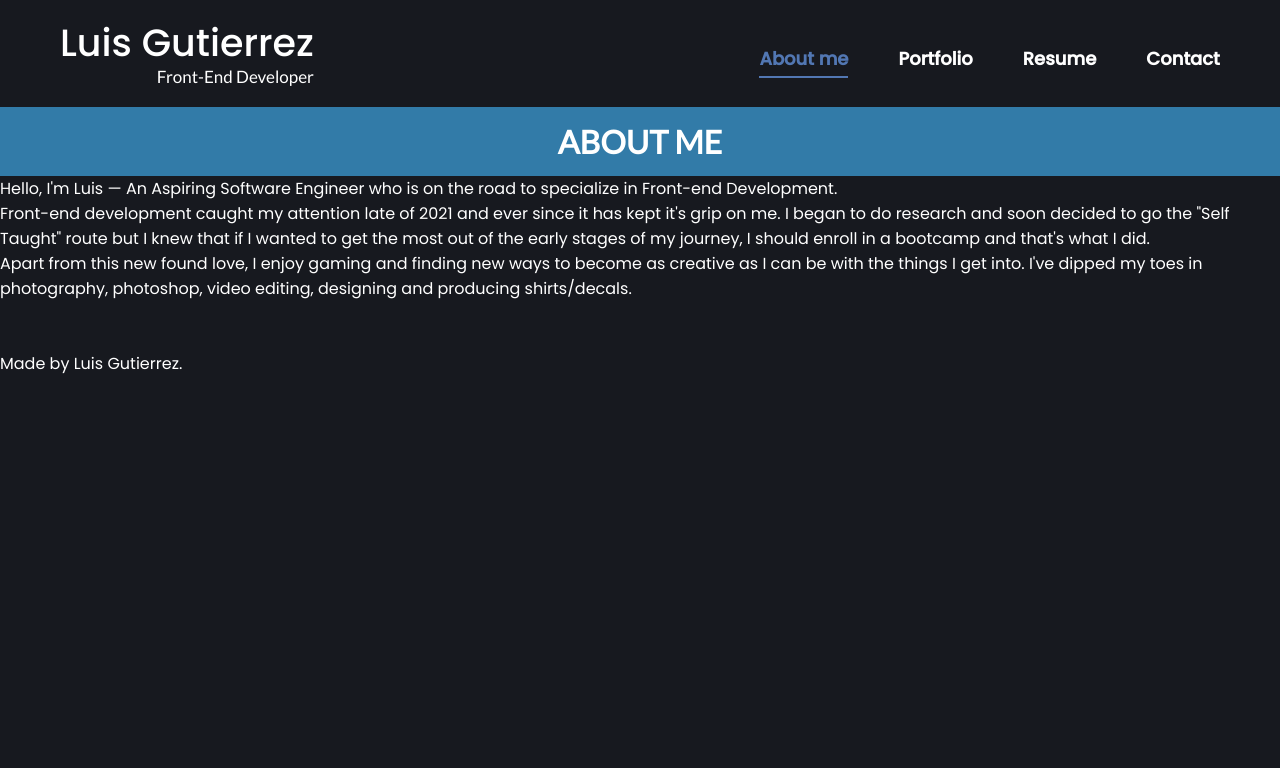
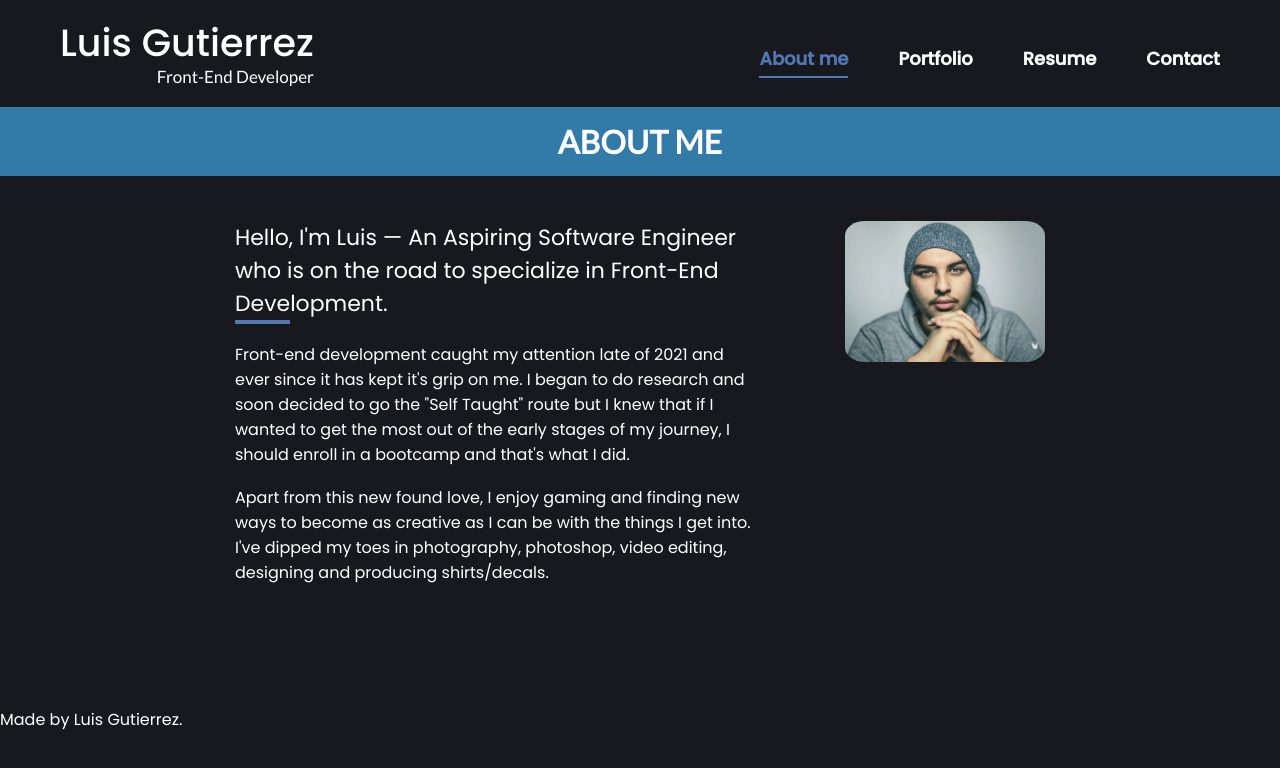
Before and after one commit to luisgcodes/react-portfolio, a React (Create React App) app: page / in a window 1280 px wide. Shown: the top 768 px of the page. Built offline with nearby package versions, Linux system fonts and the light colour scheme.

Commit message:
about me

```diff
--- a/src/components/About/index.js
+++ b/src/components/About/index.js
@@ -1,3 +1,5 @@
+// My Headshot !
+import headshot from "../../assets/images/me1.jpg"
 // A little about me!!
 const About = () => {
   return (
@@ -5,11 +7,12 @@ const About = () => {
       <h1>ABOUT ME</h1>
       <div className="about-me">
         <div>
-          <p>Hello, I'm Luis — An Aspiring Software Engineer who is on the road to specialize in Front-end Development.</p>
+          <p>Hello, I'm Luis — An Aspiring Software Engineer who is on the road to specialize in Front-End Development.</p>
           <p>Front-end development caught my attention late of 2021 and ever since it has kept it's grip on me. I began to do research and soon decided to go the "Self Taught" route but I knew that if I wanted to get the most out of the early stages of my journey, I should enroll in a bootcamp and that's what I did.</p>
           {}
           <p>Apart from this new found love, I enjoy gaming and finding new ways to become as creative as I can be with the things I get into. I've dipped my toes in photography, photoshop, video editing, designing and producing shirts/decals.</p>
         </div>
+        <img src={headshot} alt="Me"/>
       </div>
     </section>
   )
--- a/src/index.css
+++ b/src/index.css
@@ -62,7 +62,7 @@ h2 {
   max-width: 250px;
 }
 
-/* Header styles */
+/* Header Styles */
 header {
   display: flex;
   flex-wrap: wrap;
@@ -96,6 +96,7 @@ header nav ul li a {
   font-size: 18px;
   cursor: pointer;
   border-bottom: 3px solid transparent;
+  background: transparent;
 }
 
 header nav ul li a:hover {
@@ -112,3 +113,56 @@ header nav ul li a:hover {
   padding: 20px 30px;
   margin-left: 30px;
 }
+
+.content {
+  min-height: calc(100vh - 255px);
+}
+
+/* About me styles */
+.about-me {
+  padding: 45px 30px;
+  display: flex;
+  flex-wrap: wrap;
+  flex: 1;
+  justify-content: center;
+}
+/* About me headshot */
+.about-me img {
+  flex: 0 14%;
+  width: 200px;
+  height: 100%;
+  border-radius: 10%;
+}
+
+.about-me div > * {
+  padding-bottom: 18px;
+}
+
+.about-me div p:first-of-type::after {
+  content: "";
+  display: block;
+  border-bottom: 4px solid var(--link-color);
+  width: 55px;
+}
+
+.about-me div hr {
+  content: "";
+  display: block;
+  border: none;
+  border-bottom: 4px solid var(--link-color);
+  width: 100px;
+  text-align: center;
+}
+
+.about-me div {
+  flex: 0 50%;
+  align-self: center;
+}
+
+.about-me div p:first-of-type {
+  font-size: 22px;
+}
+
+.about-me div p {
+  width: 85%;
+}
```
Also changed, not shown: src/assets/images/me1.jpg (added).
